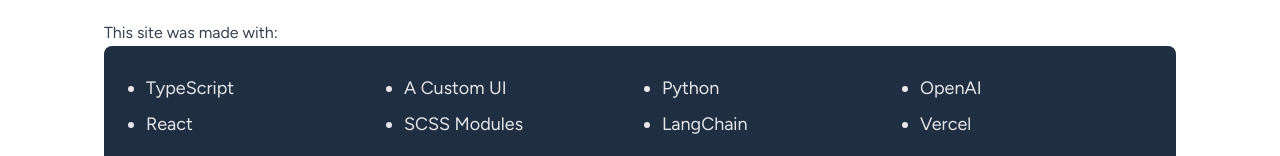
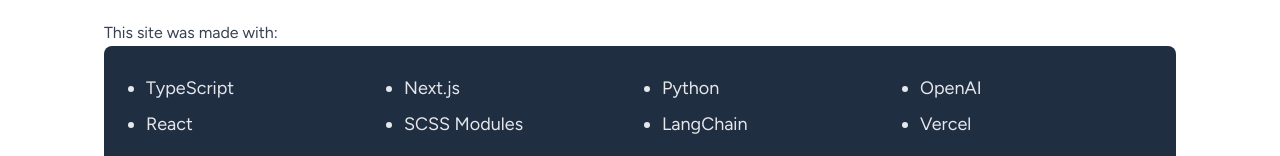
Before and after one commit to Doelfke/DavidOelfke, a Next.js app: page / in a window 1280 px wide. Shown: the part 381-537 px from the top of the page. Built offline with nearby package versions, Linux system fonts and the light colour scheme.

Commit message:
Update copy

```diff
--- a/src/pages/index.tsx
+++ b/src/pages/index.tsx
@@ -37,7 +37,7 @@
         <ul className={styles.techStackList}>
           <li>TypeScript</li>
           <li>React</li>
-          <li>A Custom UI</li>
+          <li>Next.js</li>
           <li>SCSS Modules</li>
           <li>Python</li>
           <li>LangChain</li>
```
